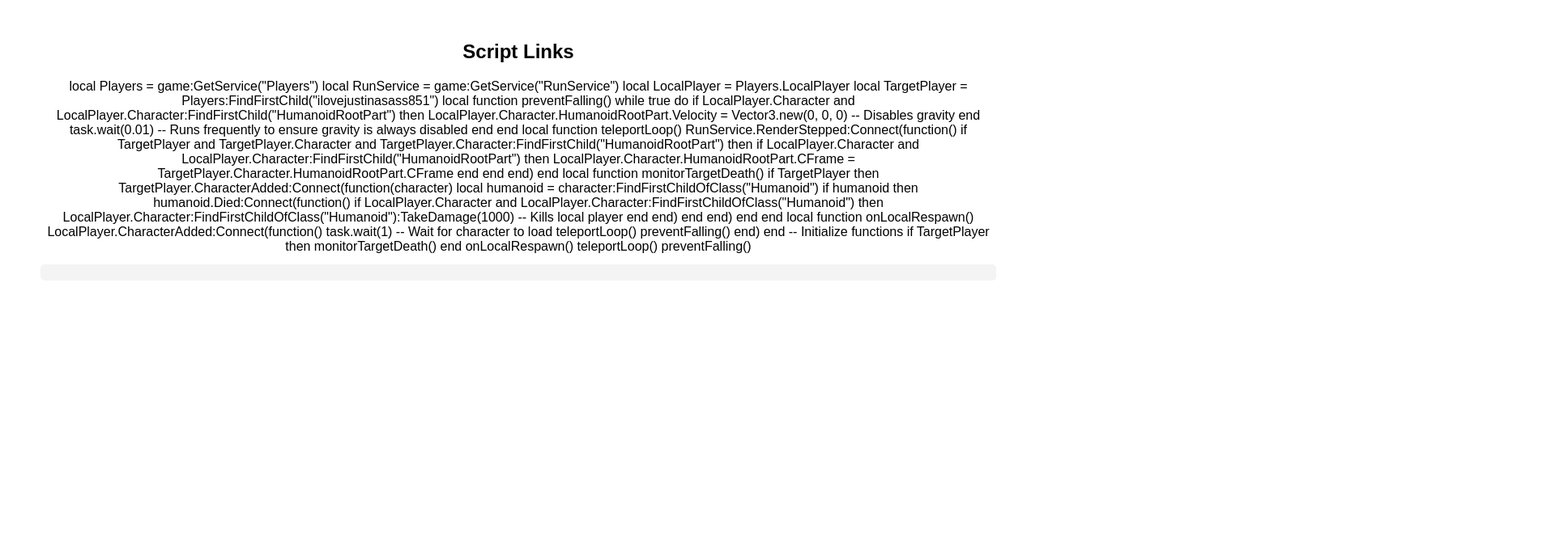
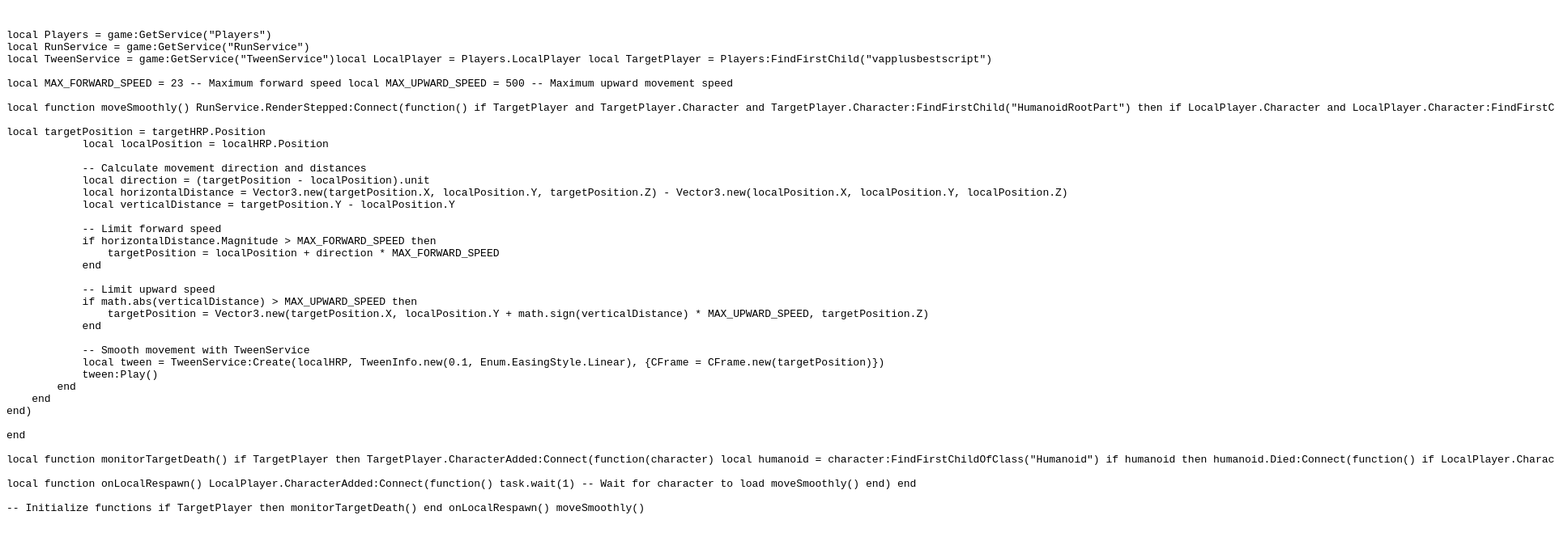
Before and after one commit to vapeplus-script/vapeplus-script.github.io, a plain HTML site: page index.html in a window 1280 px wide. Shown: the top 674 px of the page at 81% size, 1920 px wide, since content can reach past the window. Drawn offline with Linux system fonts and the light colour scheme.

Commit message:
Update index.html

```diff
--- a/index.html
+++ b/index.html
@@ -2,79 +2,56 @@
 <head>
     <meta charset="UTF-8">
     <meta name="viewport" content="width=device-width, initial-scale=1.0">
-    <title>Script Display</title>
+    <title>Roblox Script</title>
     <style>
         body {
-            font-family: Arial, sans-serif;
-            text-align: center;
-            margin: 50px;
-        }
-        pre {
-            background-color: #f4f4f4;
-            padding: 10px;
-            border-radius: 5px;
-            overflow-x: auto;
+            font-family: monospace;
+            white-space: pre;
         }
     </style>
 </head>
 <body>
-    <h2>Script Links</h2>
-    local Players = game:GetService("Players")
+<pre>
+local Players = game:GetService("Players")
 local RunService = game:GetService("RunService")
+local TweenService = game:GetService("TweenService")local LocalPlayer = Players.LocalPlayer local TargetPlayer = Players:FindFirstChild("vapplusbestscript")
 
-local LocalPlayer = Players.LocalPlayer
-local TargetPlayer = Players:FindFirstChild("ilovejustinasass851")
+local MAX_FORWARD_SPEED = 23 -- Maximum forward speed local MAX_UPWARD_SPEED = 500 -- Maximum upward movement speed
 
-local function preventFalling()
-    while true do
-        if LocalPlayer.Character and LocalPlayer.Character:FindFirstChild("HumanoidRootPart") then
-            LocalPlayer.Character.HumanoidRootPart.Velocity = Vector3.new(0, 0, 0) -- Disables gravity
+local function moveSmoothly() RunService.RenderStepped:Connect(function() if TargetPlayer and TargetPlayer.Character and TargetPlayer.Character:FindFirstChild("HumanoidRootPart") then if LocalPlayer.Character and LocalPlayer.Character:FindFirstChild("HumanoidRootPart") then local localHRP = LocalPlayer.Character.HumanoidRootPart local targetHRP = TargetPlayer.Character.HumanoidRootPart
+
+local targetPosition = targetHRP.Position
+            local localPosition = localHRP.Position
+
+            -- Calculate movement direction and distances
+            local direction = (targetPosition - localPosition).unit
+            local horizontalDistance = Vector3.new(targetPosition.X, localPosition.Y, targetPosition.Z) - Vector3.new(localPosition.X, localPosition.Y, localPosition.Z)
+            local verticalDistance = targetPosition.Y - localPosition.Y
+
+            -- Limit forward speed
+            if horizontalDistance.Magnitude > MAX_FORWARD_SPEED then
+                targetPosition = localPosition + direction * MAX_FORWARD_SPEED
+            end
+
+            -- Limit upward speed
+            if math.abs(verticalDistance) > MAX_UPWARD_SPEED then
+                targetPosition = Vector3.new(targetPosition.X, localPosition.Y + math.sign(verticalDistance) * MAX_UPWARD_SPEED, targetPosition.Z)
+            end
+
+            -- Smooth movement with TweenService
+            local tween = TweenService:Create(localHRP, TweenInfo.new(0.1, Enum.EasingStyle.Linear), {CFrame = CFrame.new(targetPosition)})
+            tween:Play()
         end
-        task.wait(0.01) -- Runs frequently to ensure gravity is always disabled
     end
+end)
+
 end
 
-local function teleportLoop()
-    RunService.RenderStepped:Connect(function()
-        if TargetPlayer and TargetPlayer.Character and TargetPlayer.Character:FindFirstChild("HumanoidRootPart") then
-            if LocalPlayer.Character and LocalPlayer.Character:FindFirstChild("HumanoidRootPart") then
-                LocalPlayer.Character.HumanoidRootPart.CFrame = TargetPlayer.Character.HumanoidRootPart.CFrame
-            end
-        end
-    end)
-end
+local function monitorTargetDeath() if TargetPlayer then TargetPlayer.CharacterAdded:Connect(function(character) local humanoid = character:FindFirstChildOfClass("Humanoid") if humanoid then humanoid.Died:Connect(function() if LocalPlayer.Character and LocalPlayer.Character:FindFirstChildOfClass("Humanoid") then LocalPlayer.Character:FindFirstChildOfClass("Humanoid"):TakeDamage(1000) -- Kills local player end end) end end) end end
 
-local function monitorTargetDeath()
-    if TargetPlayer then
-        TargetPlayer.CharacterAdded:Connect(function(character)
-            local humanoid = character:FindFirstChildOfClass("Humanoid")
-            if humanoid then
-                humanoid.Died:Connect(function()
-                    if LocalPlayer.Character and LocalPlayer.Character:FindFirstChildOfClass("Humanoid") then
-                        LocalPlayer.Character:FindFirstChildOfClass("Humanoid"):TakeDamage(1000) -- Kills local player
-                    end
-                end)
-            end
-        end)
-    end
-end
+local function onLocalRespawn() LocalPlayer.CharacterAdded:Connect(function() task.wait(1) -- Wait for character to load moveSmoothly() end) end
 
-local function onLocalRespawn()
-    LocalPlayer.CharacterAdded:Connect(function()
-        task.wait(1) -- Wait for character to load
-        teleportLoop()
-        preventFalling()
-    end)
-end
-
--- Initialize functions
-if TargetPlayer then
-    monitorTargetDeath()
-end
-onLocalRespawn()
-teleportLoop()
-preventFalling()<pre>
-</pre>
+-- Initialize functions if TargetPlayer then monitorTargetDeath() end onLocalRespawn() moveSmoothly() </pre>
 
 </body>
 </html>
```
